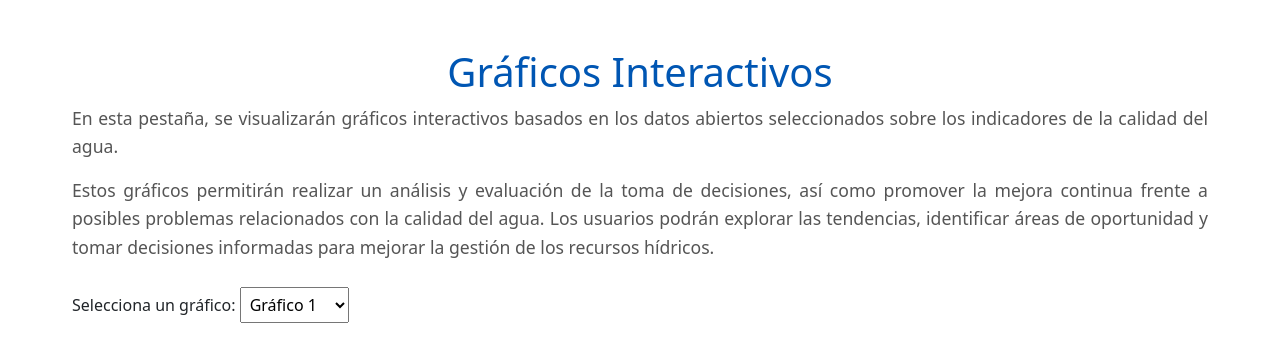
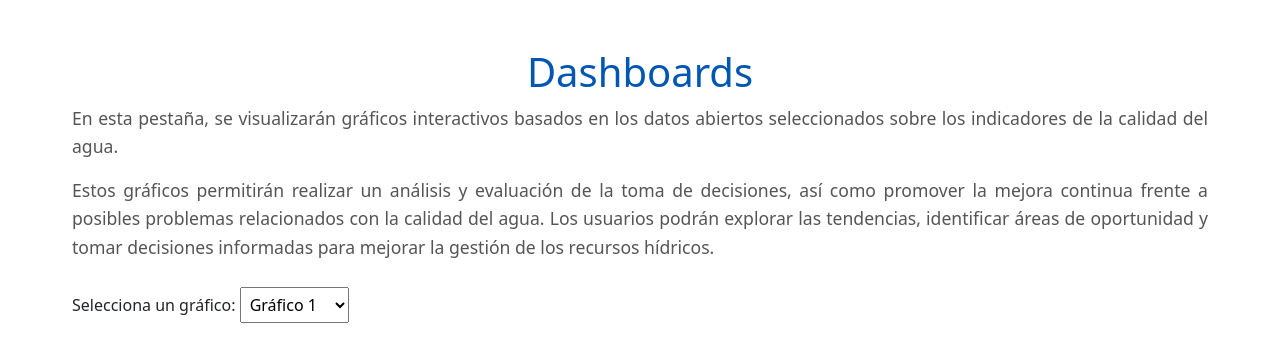
Before and after one commit to Orama09/sistema_calidad_agua, a Flask app: page /graficos in a window 1280 px wide. Shown: the part 56-420 px from the top of the page. Run offline with Flask 3, Linux system fonts and the light colour scheme; parts of the project's set-up code (start-up, migrations or seed data) failed here and were passed over; some libraries are stand-ins or nearby versions.

Commit message:
Update graficos.html

```diff
--- a/templates/graficos.html
+++ b/templates/graficos.html
@@ -1,6 +1,6 @@
 {% extends "base.html" %}
 {% block content %}
-<h1>Gráficos Interactivos</h1>
+<h1>Dashboards</h1>
 
 <!-- Descripción de la pestaña -->
 <p>En esta pestaña, se visualizarán gráficos interactivos basados en los datos abiertos seleccionados sobre los indicadores de la calidad del agua.</p>
```
